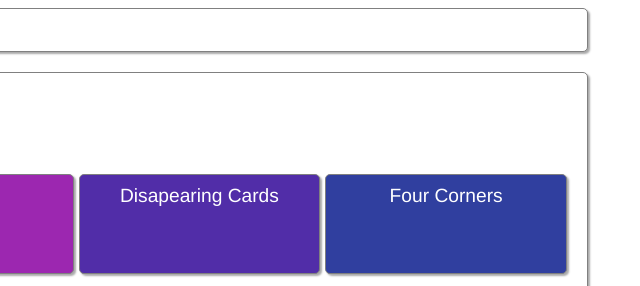
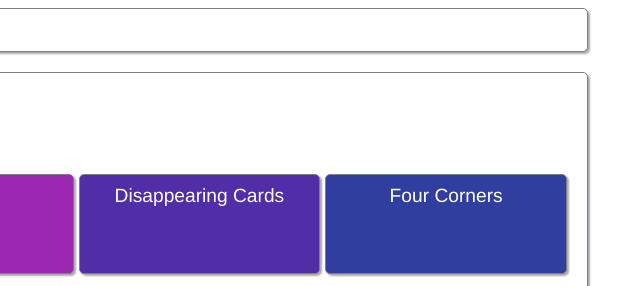
Before and after one commit to supertopoz/flashcardapp, a plain HTML site: page index.html in a window 1280 px wide. Shown: the top 286 px of the page, 564-1204 px from the left. Drawn offline with Linux system fonts and the light colour scheme.

```diff
--- a/index.html
+++ b/index.html
@@ -21,7 +21,7 @@
       <div id="freeboard" class="card">Freeboard</div>
       </a>
       <a href="https://supertopoz.github.io/flashcardapp/disappearingFlashcards">
-      <div id="disapearing-cards" class="card">Disapearing Cards</div>
+      <div id="disapearing-cards" class="card">Disappearing Cards</div>
       </a>
       <a href="https://supertopoz.github.io/flashcardapp/fourCorners">
       <div id="four-corners" class="card">Four Corners</div>
```
Also changed, not shown: disappearingFlashcards/index.html (+1 -1 lines).
